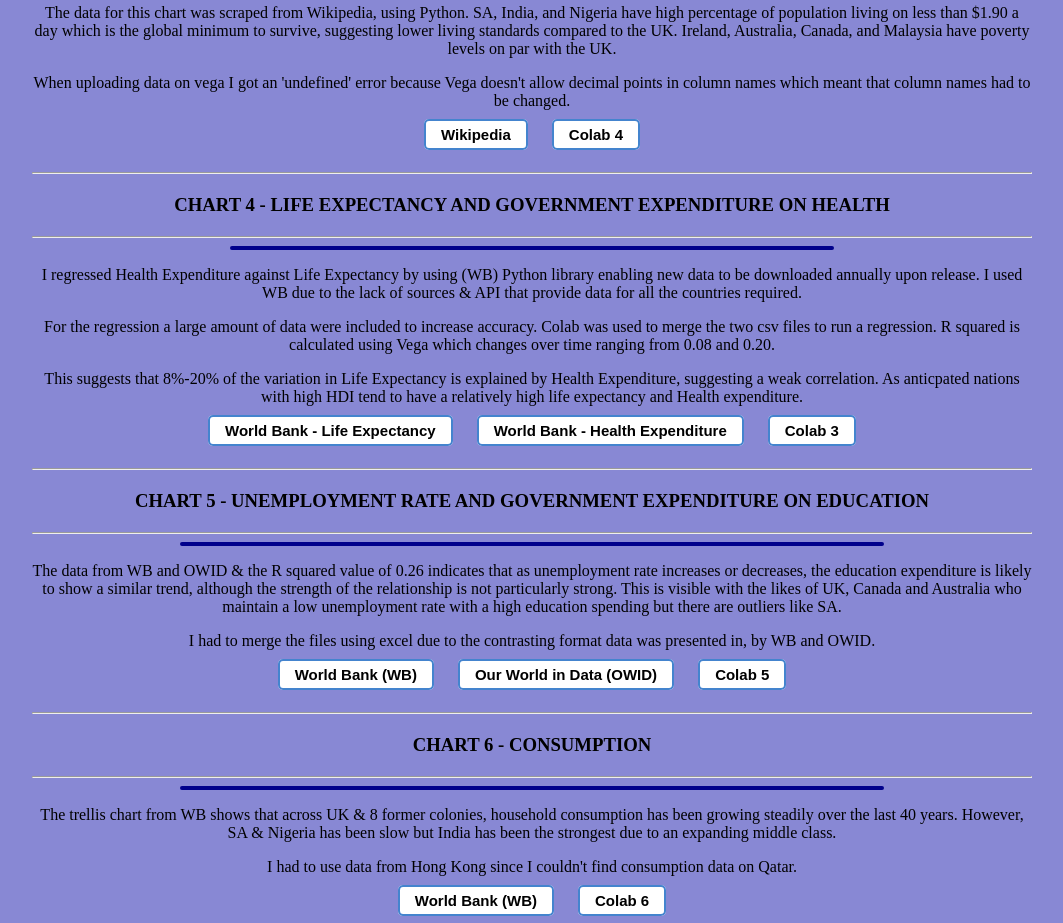
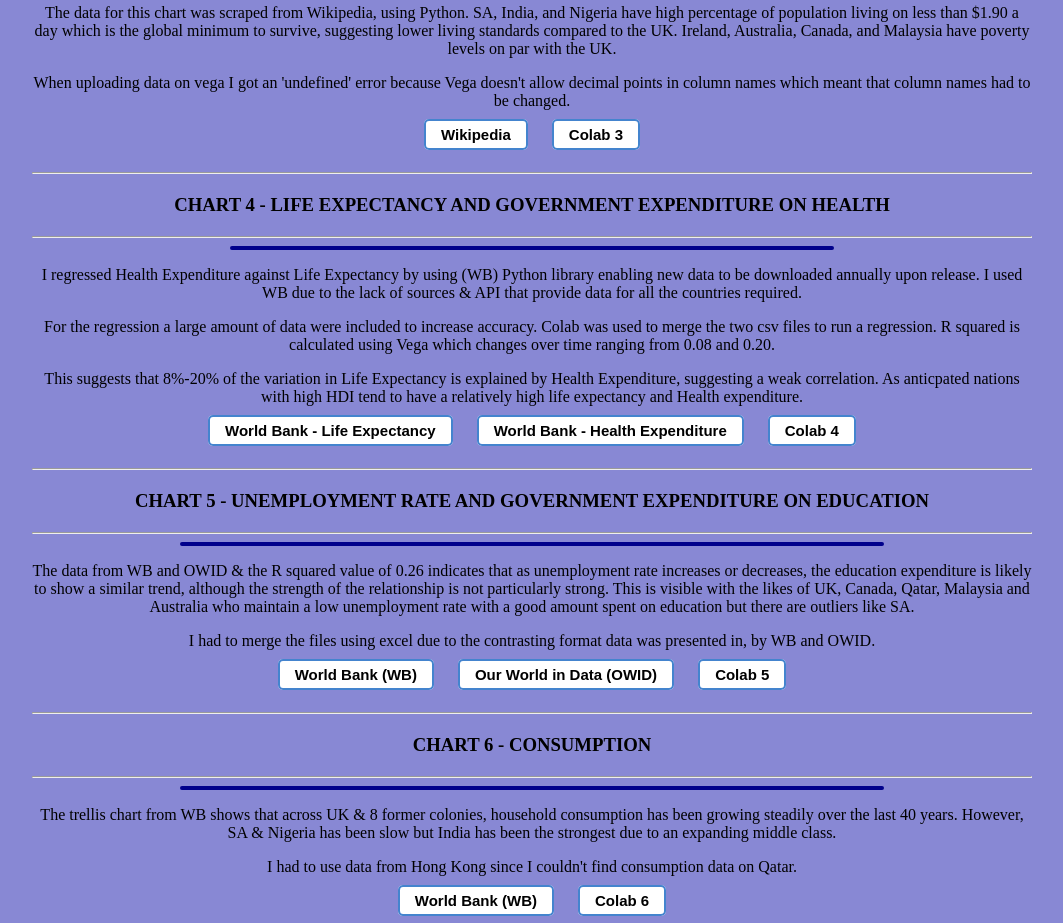
Before and after one commit to Kudavellyj/Kudavellyj.github.io, a plain HTML site: page Project.html in a window 1280 px wide. Shown: the part 1120-2043 px from the top of the page, without its empty margins (108-1171 px from the left). Drawn offline with Linux system fonts and the light colour scheme; a script that the page names is missing.

Commit message:
Add files via upload

```diff
--- a/Project.html
+++ b/Project.html
@@ -128,7 +128,7 @@
 
   <div class="buttoncontainer">
     <a class="smallbutton" href="https://en.wikipedia.org/wiki/List_of_sovereign_states_by_percentage_of_population_living_in_poverty"><b>Wikipedia</b></a>
-    <a class="smallbutton" href="https://colab.research.google.com/drive/1EOdoi8j3PPg5O7_a_DvWI21jnd8jn3tQ#scrollTo=iuCWkxScVTbe"><b>Colab 4</b></a>
+    <a class="smallbutton" href="https://colab.research.google.com/drive/1EOdoi8j3PPg5O7_a_DvWI21jnd8jn3tQ#scrollTo=iuCWkxScVTbe"><b>Colab 3</b></a>
   </div>
 
   <hr>
@@ -153,7 +153,7 @@
   <div class="buttoncontainer">
     <a class="smallbutton" href="https://data.worldbank.org/indicator/SP.DYN.LE00.IN"><b>World Bank - Life Expectancy</b></a>
     <a class="smallbutton" href="https://data.worldbank.org/indicator/SH.XPD.CHEX.GD.ZS"><b>World Bank - Health Expenditure</b></a>
-    <a class="smallbutton" href="https://colab.research.google.com/drive/1Cg4yDn9fWbFpyWEZW0oRatGJn3HApGCm"><b>Colab 3</b></a>
+    <a class="smallbutton" href="https://colab.research.google.com/drive/1Cg4yDn9fWbFpyWEZW0oRatGJn3HApGCm"><b>Colab 4</b></a>
   </div>
 
 
@@ -173,8 +173,8 @@
   </div>
 
 
-         <!--Aims. Number of words: 90 -->
-  <p>The data from WB and OWID & the R squared value of 0.26 indicates that as unemployment rate increases or decreases, the education expenditure is likely to show a similar trend, although the strength of the relationship is not particularly strong. This is visible with the likes of UK, Canada and Australia who maintain a low unemployment rate with a high education spending but there are outliers like SA.</p>
+         <!--Aims. Number of words: 94 -->
+  <p>The data from WB and OWID & the R squared value of 0.26 indicates that as unemployment rate increases or decreases, the education expenditure is likely to show a similar trend, although the strength of the relationship is not particularly strong. This is visible with the likes of UK, Canada, Qatar, Malaysia and Australia who maintain a low unemployment rate with a good amount spent on education but there are outliers like SA.</p>
   <p>I had to merge the files using excel due to the contrasting format data was presented in, by WB and OWID.</p>
 
   <div class="buttoncontainer">
```
